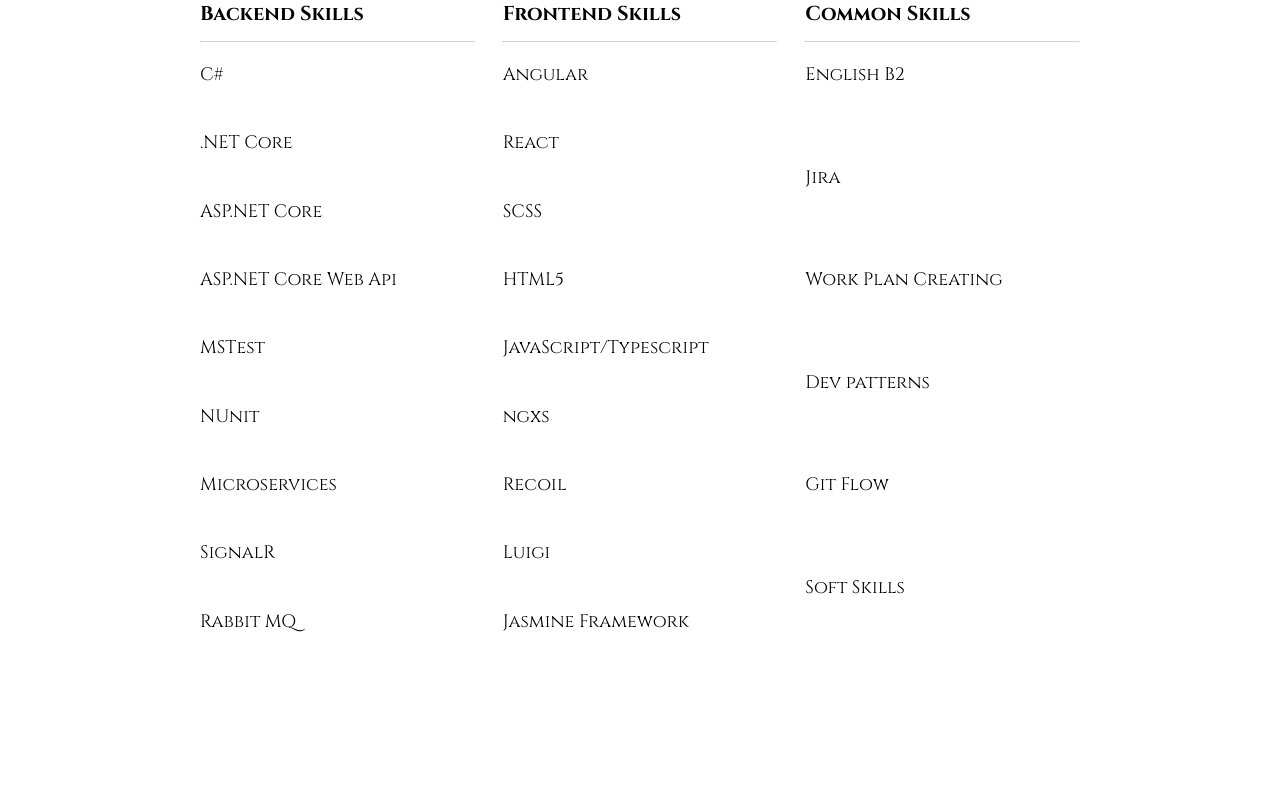
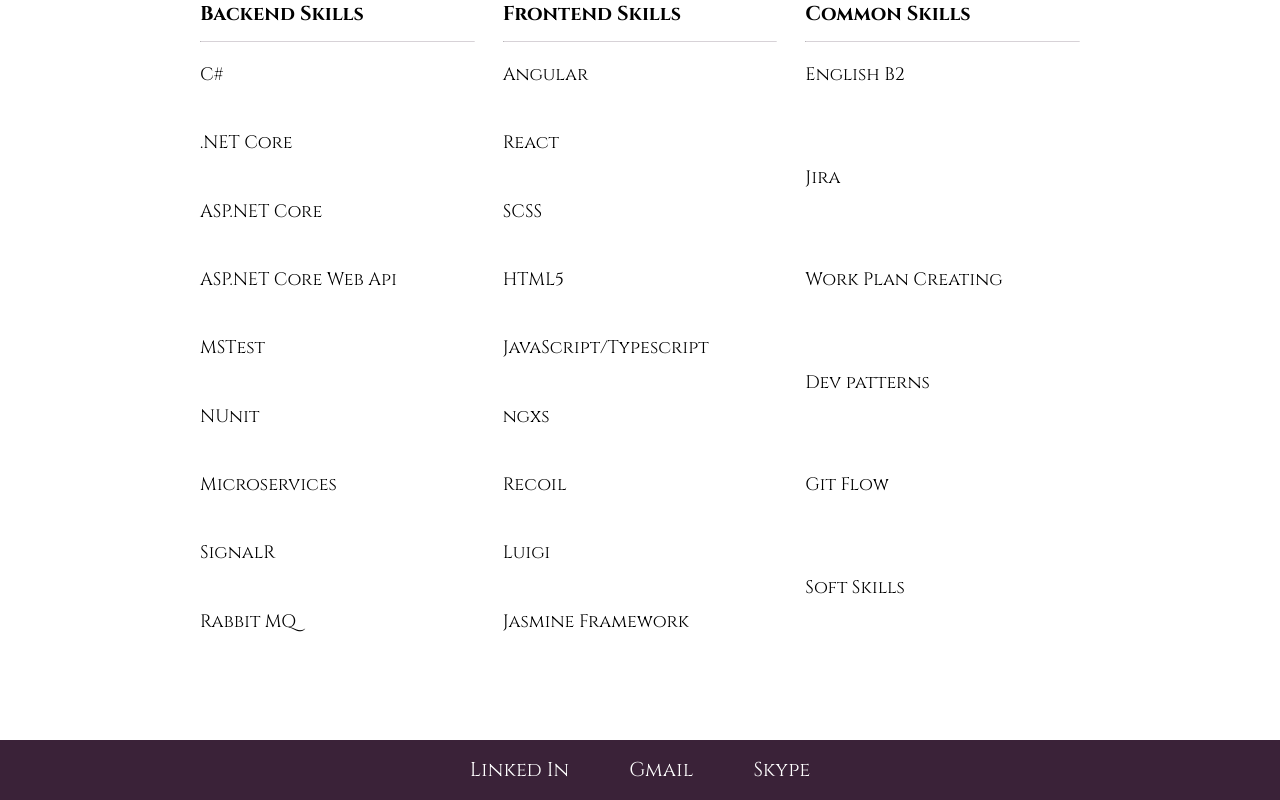
Before and after one commit to YauheniKorsakas/landing, a React (Create React App) app: page / in a window 1280 px wide. Shown: the part 1740-2540 px from the top of the page. Before the commit the page ends 2480 px from the top, so only its background shows below. Built offline with nearby package versions, Linux system fonts and the light colour scheme.

Commit message:
Add footer

```diff
--- a/src/App.js
+++ b/src/App.js
@@ -26,7 +26,7 @@
       <Intro />
       <Description ref={descriptionElement} />
       <Skills />
-      {/* <Footer /> */}
+      <Footer />
     </div>
   );
 }
--- a/src/Components/Footer.js
+++ b/src/Components/Footer.js
@@ -1,9 +1,13 @@
 import React from 'react'
-import '../styles/Components/Footer.module.scss';
+import '../styles/Components/Footer.scss';
 
 const Footer = () => {
   return (
-    <div>Footer</div>
+    <section className='Footer'>
+      <a href="https://www.linkedin.com/in/yauheni-korsakas-94bb91197/" target='_blank' rel="noreferrer">Linked In</a>
+      <a href="mailto:yauheni.korsakas@gmail.com">Gmail</a>
+      <a href="skype:live:yauheni.korsakas?chat">Skype</a>
+    </section>
   )
 }
 
--- /dev/null
+++ b/src/styles/Components/Footer.scss
@@ -0,0 +1,27 @@
+@import '../variables.scss';
+
+.Footer {
+  height: 3rem;
+  overflow: hidden;
+  display: flex;
+  justify-content: center;
+  align-items: center;
+  background-color: $secondary-background-color;
+
+  * {
+    font-family: $primary-font;
+    color: $secondary-color;
+  }
+
+  a {
+    margin: 0 1.5rem;
+    text-decoration: none;
+    transition: all .3s linear;
+    border-bottom: 1px solid transparent;
+    transition: border-color .5s ease;
+
+    &:hover {
+      border-color: white;
+    }
+  }
+}
--- a/src/styles/Components/Intro.scss
+++ b/src/styles/Components/Intro.scss
@@ -19,7 +19,6 @@
       flex: 1;
       display: flex;
       flex-direction: column;
-      align-items: center;
       justify-content: center;
       align-items: flex-start;
 
```
Also changed, not shown: src/styles/Components/Footer.module.scss (deleted).
